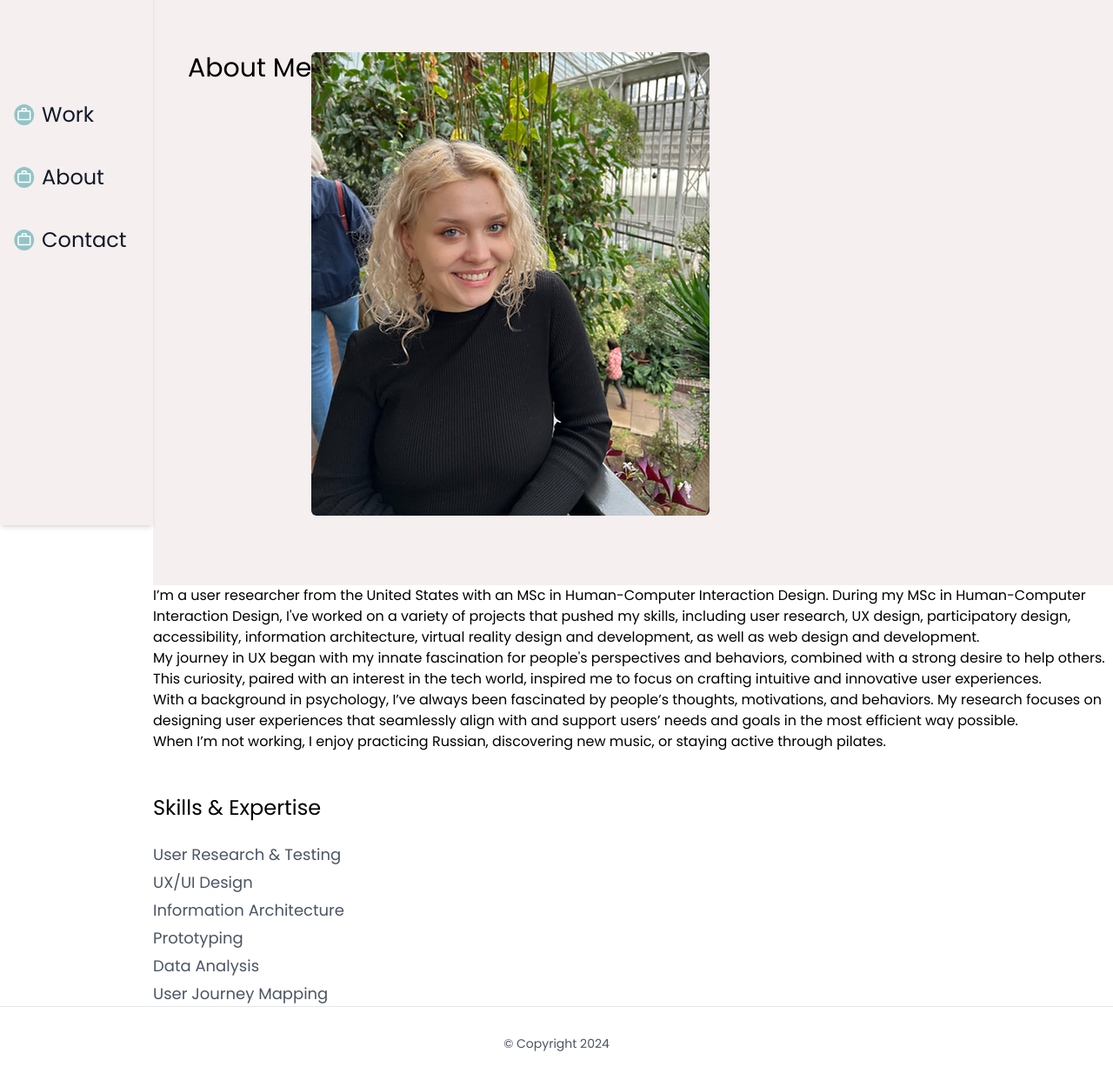
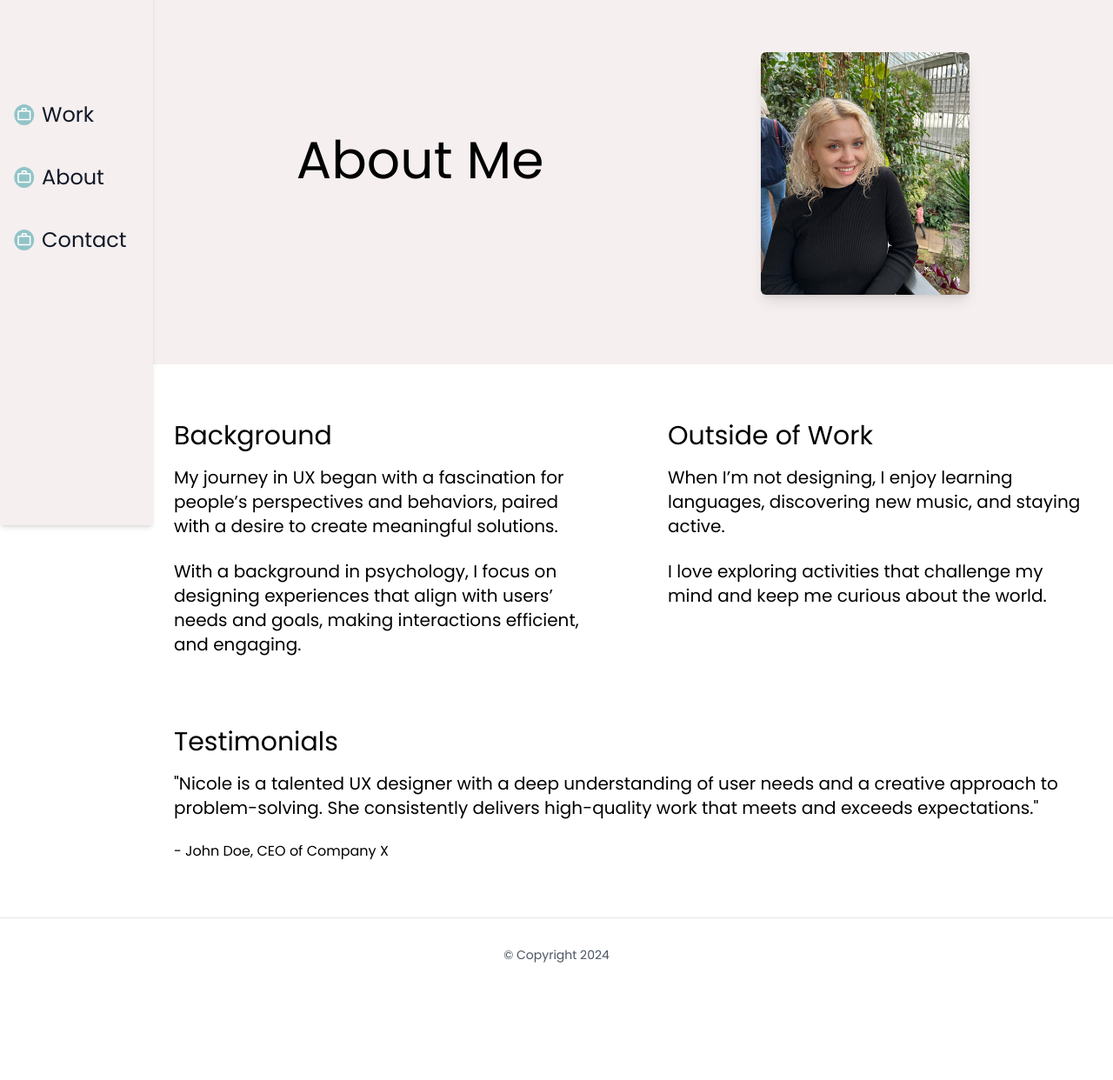
Before and after one commit to savvakasha/portfolio, a React (Vite) app: page /about in a window 1280 px wide. Shown: the part 196-1438 px from the top of the page at 87% size. After the commit the page ends 1336 px from the top, so only its background shows below. Built offline with nearby package versions, Linux system fonts and the light colour scheme.

Commit message:
improve about section

```diff
--- a/src/components/Banner.jsx
+++ b/src/components/Banner.jsx
@@ -1,7 +1,7 @@
-const Banner = ({ children }) => {
+const Banner = ({ children, className }) => {
     return (
-        <section className="flex pb-20 pt-64 " style={{ backgroundColor: '#F5EFEF' }}>
-            <div className="container flex px-10">
+        <section className={`flex pb-20 pt-64 ${className}`} style={{ backgroundColor: '#F5EFEF' }}>
+            <div className="container flex px-10 items-center justify-around">
                 {children}
             </div>
         </section>
--- a/src/components/Navbar.jsx
+++ b/src/components/Navbar.jsx
@@ -6,13 +6,10 @@ const Navbar = () => {
     return (
         <nav className="fixed left-0 top-0 h-full w-44 py-6 px-4 z-50 shadow-md flex flex-col justify-center gap-10" style={{ backgroundColor: '#F5EFEF' }}>
             {/* Desktop Navigation */}
-            <NavbarItem icon="icon-work.svg" text="Work" href="/#projects" />
+            {/* <NavbarItem icon="icon-work.svg" text="Work" href="/#projects" /> */}
+            <NavbarItem icon="icon-work.svg" text="Work" href="/" />
             <NavbarItem icon="icon-work.svg" text="About" href="/about" />
             <NavbarItem icon="icon-work.svg" text="Contact" href="/contact" />
-            {/* <Link to="/contact" className="text-2xl text-gray-900 hover:text-gray-600 transition-colors">Contact</Link> */}
-            {/* <a href="/CV.pdf" download className="text-xl text-gray-900 hover:text-gray-600 transition-colors flex items-center gap-1">
-                        CV <ArrowDownTrayIcon className="h-3 w-3" />
-                    </a> */}
         </nav>
     );
 };
--- a/src/pages/About.jsx
+++ b/src/pages/About.jsx
@@ -5,9 +5,9 @@ import Banner from '../components/Banner';
 const About = () => {
     return (
         <div className="min-h-screen">
-            <Banner>
-                <h1 className="text-3xl font-bold mb-12">About Me</h1>
-                <img src={profile} alt="Profile" className="rounded-md min-w-60" />
+            <Banner className="pt-20">
+                <h1 className="text-6xl mb-8 font-bold">About Me</h1>
+                <img src={profile} alt="Profile" className="rounded-md min-w-60 max-w-60 shadow-lg" />
             </Banner>
             <motion.div
                 initial={{ opacity: 0, y: 20 }}
@@ -15,29 +15,35 @@ const About = () => {
                 transition={{ duration: 0.8 }}
                 className="flex items-center gap-10 text-left"
             >
-
-                <div className="prose prose-lg max-w-none">
-                    <p>
-                        I’m a user researcher from the United States with an MSc in Human-Computer Interaction Design. During my MSc in Human-Computer Interaction Design, I've worked on a variety of projects that pushed my skills, including user research, UX design, participatory design, accessibility, information architecture, virtual reality design and development, as well as web design and development.
-                    </p>
-                    <p>
-                        My journey in UX began with my innate fascination for people's perspectives and behaviors, combined with a strong desire to help others. This curiosity, paired with an interest in the tech world, inspired me to focus on crafting intuitive and innovative user experiences.
-                    </p>
-                    <p>
-                        With a background in psychology, I’ve always been fascinated by people’s thoughts, motivations, and behaviors. My research focuses on designing user experiences that seamlessly align with and support users’ needs and goals in the most efficient way possible.
-                    </p>
-                    <p>
-                        When I’m not working, I enjoy practicing Russian, discovering new music, or staying active through pilates.
-                    </p>
-                    <h2 className="text-2xl mt-12 mb-6">Skills & Expertise</h2>
-                    <ul className="list-none space-y-1 text-lg text-gray-600">
-                        <li>User Research & Testing</li>
-                        <li>UX/UI Design</li>
-                        <li>Information Architecture</li>
-                        <li>Prototyping</li>
-                        <li>Data Analysis</li>
-                        <li>User Journey Mapping</li>
-                    </ul>
+                <div className="container grid grid-cols-2 gap-20 my-16">
+                    <div>
+                        <h3 className='text-3xl font-bold mb-4'>Background</h3>
+                        <p className='text-xl'>
+                            My journey in UX began with a fascination for people’s perspectives and behaviors, paired with a desire to create meaningful solutions.
+                        </p>
+                        <br />
+                        <p className='text-xl'>
+                            With a background in psychology, I focus on designing experiences that align with users’ needs and goals, making interactions efficient, and engaging.
+                        </p>
+                    </div>
+                    <div>
+                        <h3 className='text-3xl font-bold mb-4'>Outside of Work</h3>
+                        <p className='text-xl'>
+                            When I’m not designing, I enjoy learning languages, discovering new music, and staying active.
+                        </p>
+                        <br />
+                        <p className='text-xl'>
+                            I love exploring activities that challenge my mind and keep me curious about the world.
+                        </p>
+                    </div>
+                    <div className='col-span-2'>
+                        <h3 className='text-3xl font-bold mb-4'>Testimonials</h3>
+                        <p className='text-xl'>
+                            "Nicole is a talented UX designer with a deep understanding of user needs and a creative approach to problem-solving. She consistently delivers high-quality work that meets and exceeds expectations."
+                        </p>
+                        <br />
+                        <p>- John Doe, CEO of Company X</p>
+                    </div>
                 </div>
             </motion.div>
         </div >
--- a/src/pages/Home.jsx
+++ b/src/pages/Home.jsx
@@ -62,7 +62,7 @@ const Home = () => {
                     <img src="avatar.png" alt="Profile" className="rounded-md shadow-lg w-3/4" />
                 </div>
             </Banner>
-            <section id="projects" className=" container  my-16">
+            <section id="projects" className="container  my-16">
                 <div className="flex flex-col py-16 gap-12">
                     <IntroProjectItem
                         title="Designing OutSmart: A Competitive Skill-Based Gaming App"
```
